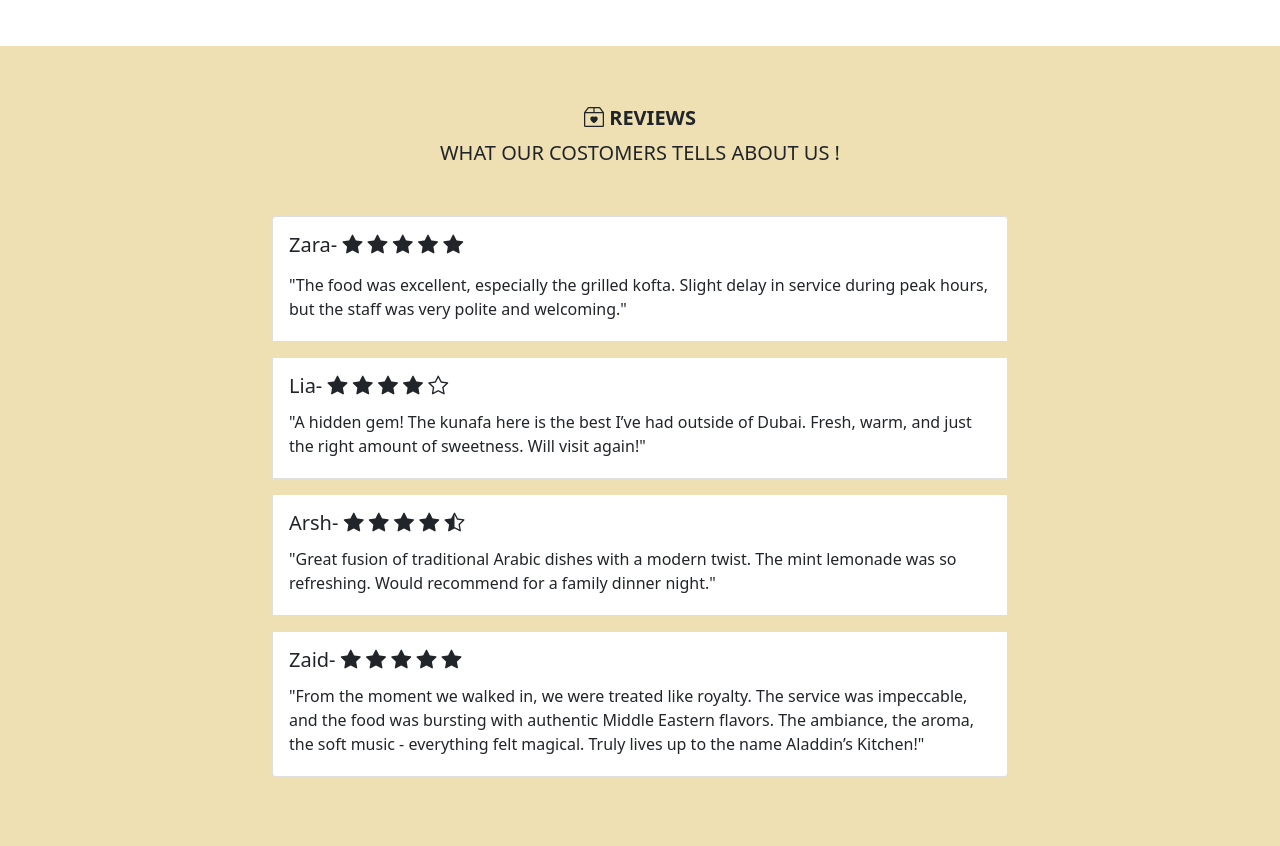
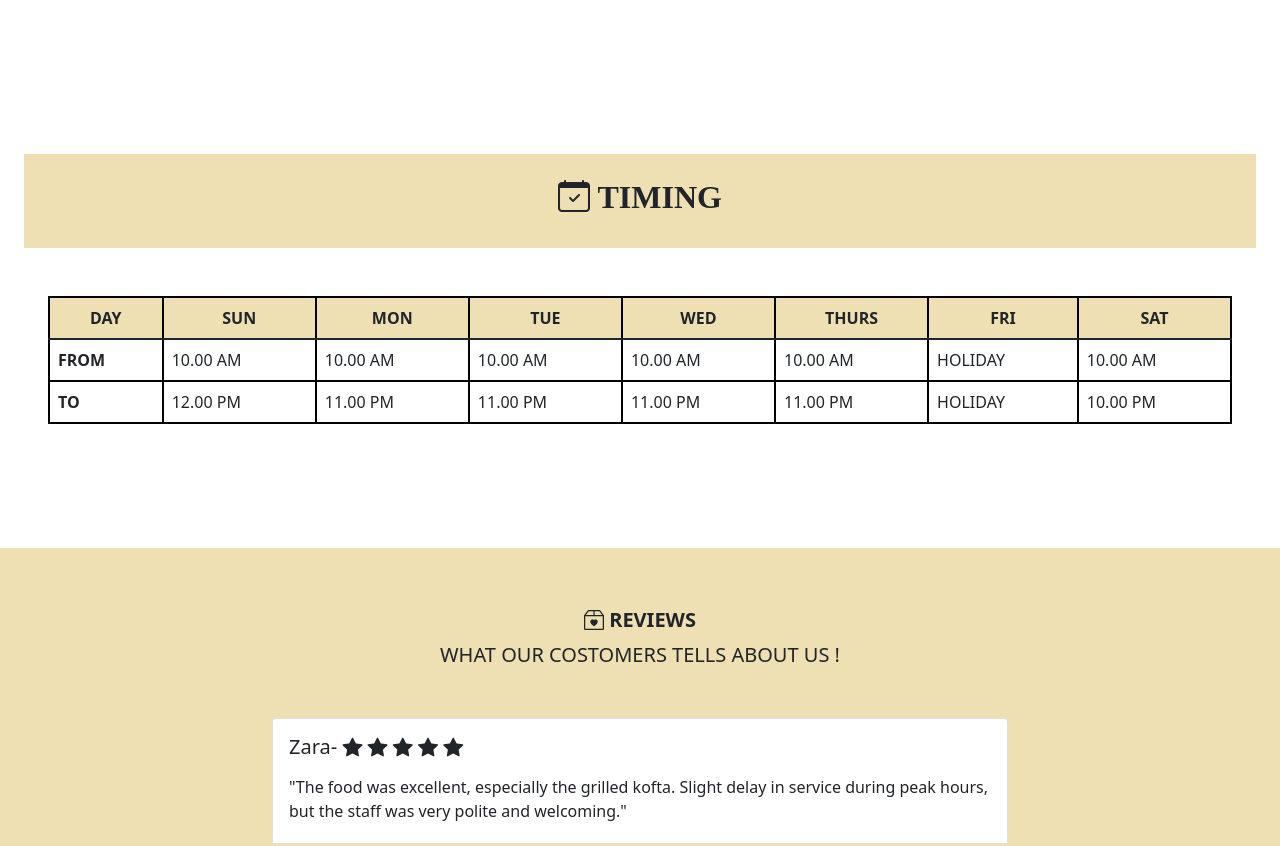
Before and after one commit to zahara-1/my-website, a plain HTML site: page index.html in a window 1280 px wide. Shown: the part 3824-4670 px from the top of the page. Drawn offline with nearby package versions, Linux system fonts and the light colour scheme.

Commit message:
Update index.html

```diff
--- a/index.html
+++ b/index.html
@@ -40,6 +40,15 @@
         height: 550px;
         object-fit: cover;
         border-radius: 10px;
+      }
+      .black-bordered-table,
+      .black-bordered-table th,
+      .black-bordered-table td {
+        border: 2px solid black;
+      }
+
+      .black-bordered-table {
+        border-collapse: collapse;
       }
     </style>
   </head>
@@ -404,6 +413,60 @@
     </div>
   </section>
 
+
+  <!--timing-->
+  <section id="time" class="mb-5">
+    <div
+      class="text-center ms-4 me-4 py-4 mb-5 mt-5"
+      style="background-color: #eee0b3"
+    >
+      <h3
+        class="fw-bolder text-center"
+        style="font-family: Amarnath; font-size: xx-large"
+      >
+        <i class="bi bi-calendar-check"></i> TIMING
+      </h3>
+    </div>
+    <div class="me-5 ms-5">
+      <table class="black-bordered-table table">
+        <thead>
+          <tr style="background-color: #eee0b3" class="text-center">
+            <th scope="col">DAY</th>
+            <th scope="col">SUN</th>
+            <th scope="col">MON</th>
+            <th scope="col">TUE</th>
+            <th scope="col">WED</th>
+            <th scope="col">THURS</th>
+            <th scope="col">FRI</th>
+            <th scope="col">SAT</th>
+          </tr>
+        </thead>
+        <tbody>
+          <tr>
+            <th scope="row">FROM</th>
+            <td>10.00 AM</td>
+            <td>10.00 AM</td>
+            <td>10.00 AM</td>
+            <td>10.00 AM</td>
+            <td>10.00 AM</td>
+            <td>HOLIDAY</td>
+            <td>10.00 AM</td>
+          </tr>
+          <tr>
+            <th scope="row">TO</th>
+            <td>12.00 PM</td>
+            <td>11.00 PM</td>
+            <td>11.00 PM</td>
+            <td>11.00 PM</td>
+            <td>11.00 PM</td>
+            <td>HOLIDAY</td>
+            <td>10.00 PM</td>
+          </tr>
+        </tbody>
+      </table>
+    </div>
+  </section>
+
   <!--review-->
   <section id="review" style="background-color: #eee0b3">
     <div class="container-lg">
```
